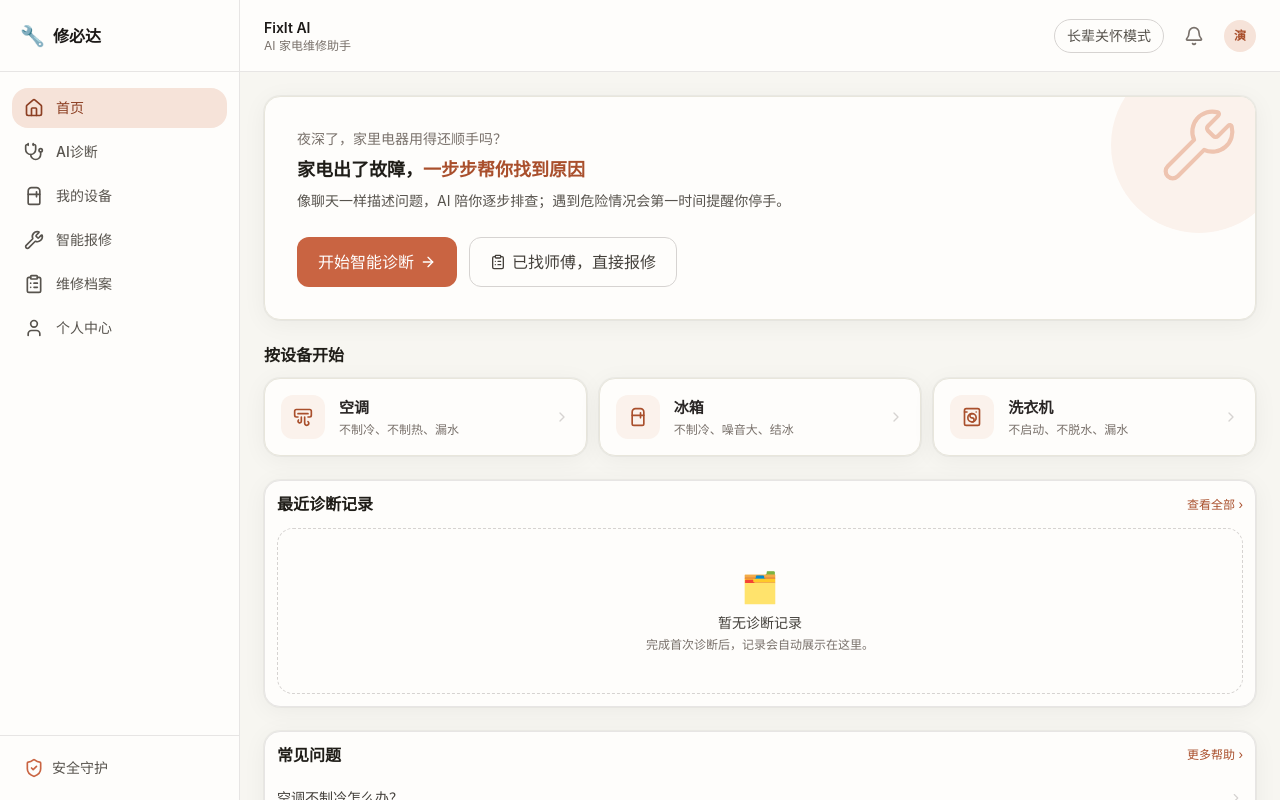
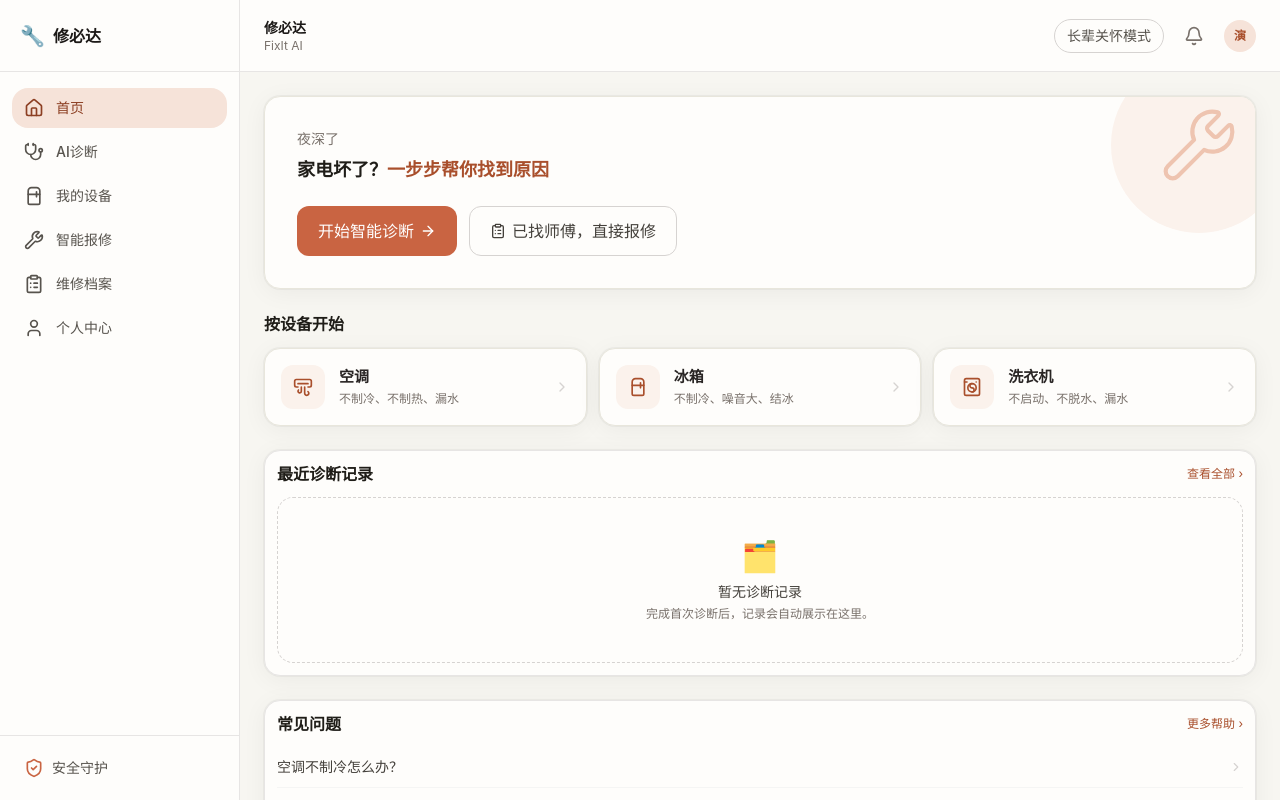
Before and after one commit to savior218/fixlt-ai, a React (Vite) app in the folder frontend/: page /login in a window 1280 px wide. Both pictures are taken after a click on the button "先不登录，直接体验演示 →". Shown: the top 800 px of the page. Built offline with nearby package versions, Linux system fonts and the light colour scheme.

Commit message:
ui: 文案再精简——顶栏主品牌「修必达 FixIt AI」，首页删除多余说明文字

```diff
--- a/frontend/src/components/TopBar.tsx
+++ b/frontend/src/components/TopBar.tsx
@@ -57,9 +57,9 @@ export default function TopBar({ onMenuClick }: TopBarProps) {
           <Menu className="h-5 w-5" />
         </button>
         <div className="min-w-0">
-          <p className="truncate text-sm font-semibold text-stone-900">FixIt AI</p>
+          <p className="truncate text-sm font-semibold text-stone-900">修必达</p>
           <p className="hidden truncate text-xs text-stone-500 sm:block">
-            AI 家电维修助手
+            FixIt AI
           </p>
         </div>
       </div>
--- a/frontend/src/pages/Home.tsx
+++ b/frontend/src/pages/Home.tsx
@@ -61,23 +61,15 @@ export default function Home() {
           <Wrench className="h-20 w-20 text-brand-200" strokeWidth={1.25} />
         </div>
 
-        <p className="text-sm text-stone-500">
-          {greetingByHour()}
-          {elder ? "，家里电器还好用吗？" : "，家里电器用得还顺手吗？"}
-        </p>
+        <p className="text-sm text-stone-500">{greetingByHour()}</p>
         <h1
           className={`mt-2 font-semibold leading-snug text-stone-900 ${
             elder ? "text-2xl" : "text-[26px] sm:text-3xl"
           }`}
         >
-          家电出了故障，
+          家电坏了？
           <span className="text-brand-700">一步步帮你找到原因</span>
         </h1>
-        <p className={`mt-2 max-w-lg leading-relaxed text-stone-600 ${elder ? "text-lg" : "text-sm"}`}>
-          {elder
-            ? "像聊天一样把问题说出来，AI 帮您慢慢查；有危险会第一时间提醒您。"
-            : "像聊天一样描述问题，AI 陪你逐步排查；遇到危险情况会第一时间提醒你停手。"}
-        </p>
 
         <div className="mt-6 flex flex-wrap gap-3">
           <Button size="lg" onClick={() => navigate("/diagnose")}>
```
